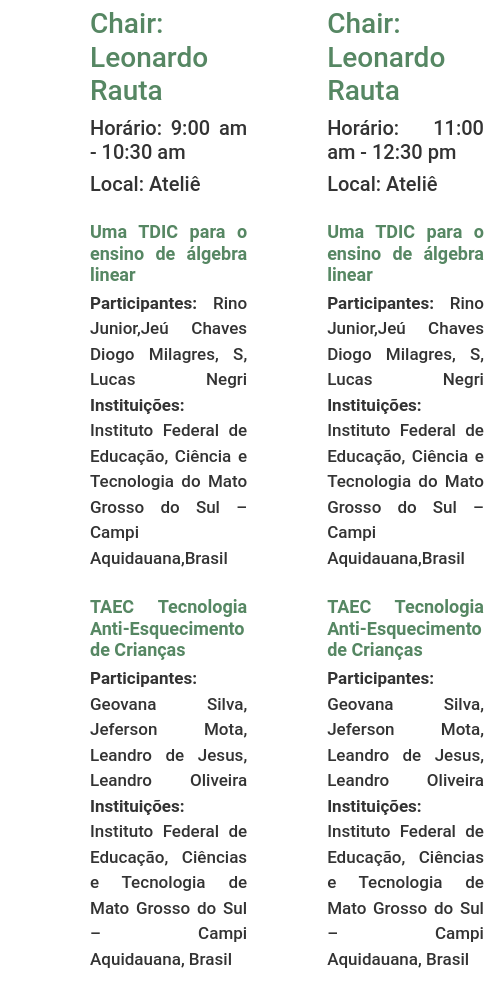
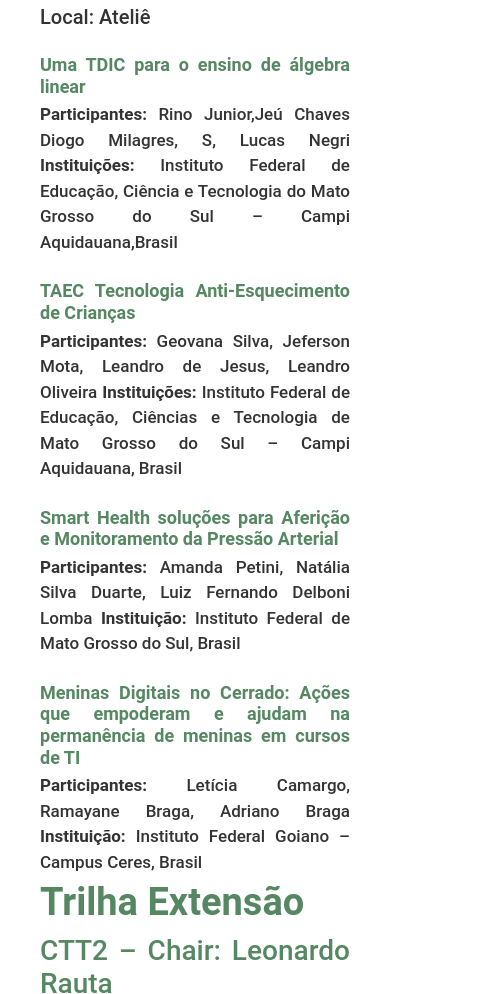
Before and after one commit to lia-univali/computer-on-the-beach, a plain HTML site: page programacaoConcursoTrabalhosTecnicos.html in a window 390 px wide. Shown: the part 662-1656 px from the top of the page, 484 px wide, since content can reach past the window. Drawn offline with nearby package versions, Linux system fonts and the light colour scheme.

Commit message:
CONCURSO DE TRAB. TEC. PROGRAMAÇÃO 400PX
concluido configurações da pagina para resoluções menores que 400 px

```diff
--- a/estilo.css
+++ b/estilo.css
@@ -387,6 +387,12 @@ body {
 
     }
              /*RESUMOS ESTENDIDOS:"MESMAS CLASSES ACIMA */
+
+            /*CONFIGURAÇÃO CONCURSO DE TRAB. TEC. PROGRAMAÇÃO*/
+    .mainTecnicos .tecnicos {
+    margin: 0px !important;
+    display: unset !important;
+}
 
             /*CONFIGURAÇÃO CONCURSO DE TRAB. TEC. CHAMADAS*/
     .mainChamadas{
```
